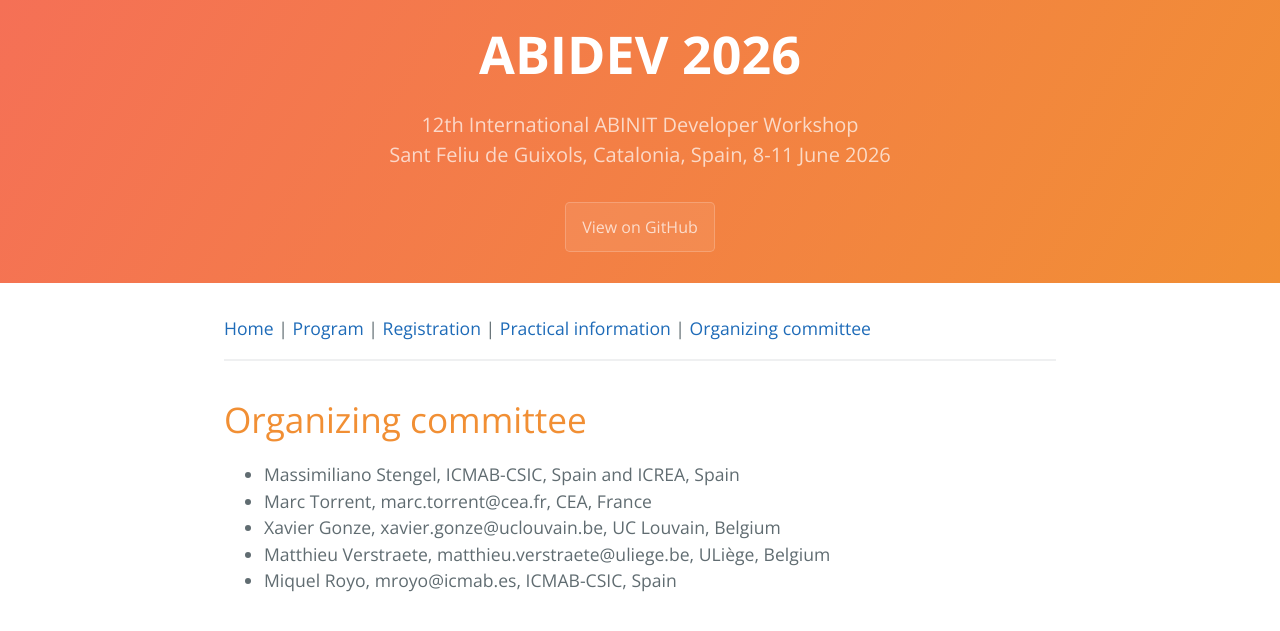
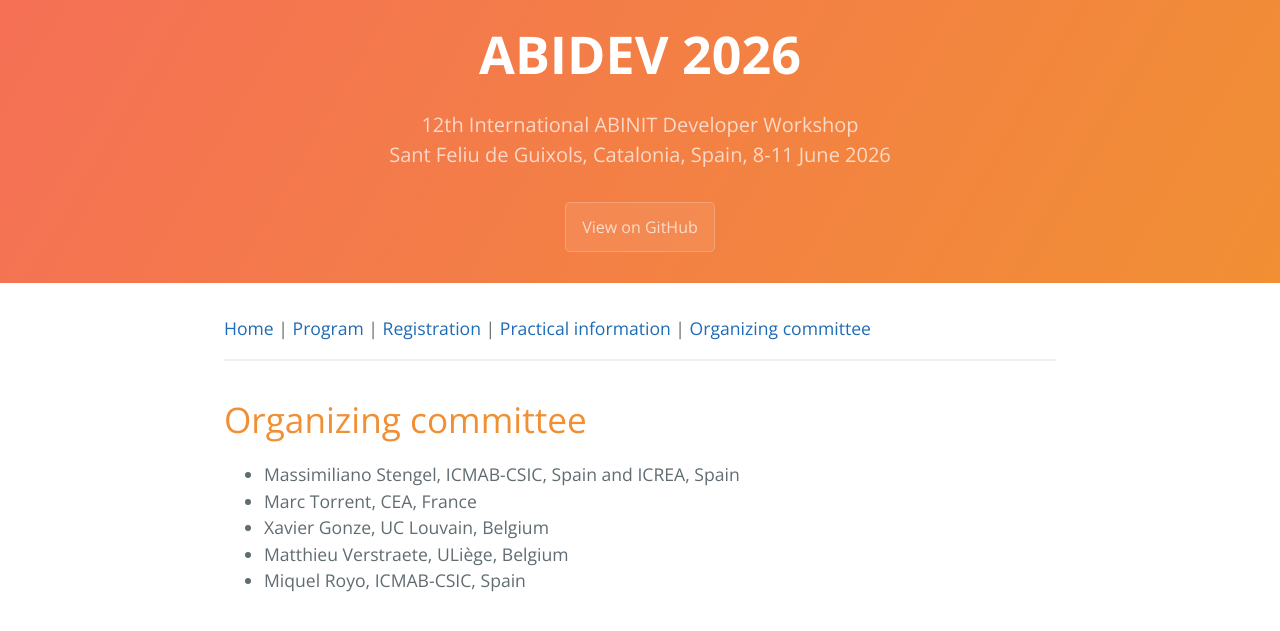
Before and after one commit to abinit/abidev2026, a Jekyll site: the page built from docs/organizing.md, in a window 1280 px wide. Shown: the top 631 px of the page. Built offline with Jekyll 4.4.1, drawn with Linux system fonts in a browser that asks for light colours; the repository's description, which GitHub fills in, is left out.

Commit message:
Do not disseminate email addresses

```diff
--- a/docs/organizing.md
+++ b/docs/organizing.md
@@ -10,7 +10,7 @@ description: 12th International ABINIT Developer Workshop <br> Sant Feliu de Gui
 # Organizing committee
 
 - Massimiliano Stengel, ICMAB-CSIC, Spain and ICREA, Spain
-- Marc Torrent, marc.torrent@cea.fr, CEA, France
-- Xavier Gonze, xavier.gonze@uclouvain.be, UC Louvain, Belgium
-- Matthieu Verstraete, matthieu.verstraete@uliege.be, ULiège, Belgium
-- Miquel Royo, mroyo@icmab.es, ICMAB-CSIC, Spain
+- Marc Torrent, CEA, France
+- Xavier Gonze, UC Louvain, Belgium
+- Matthieu Verstraete, ULiège, Belgium
+- Miquel Royo, ICMAB-CSIC, Spain
```
